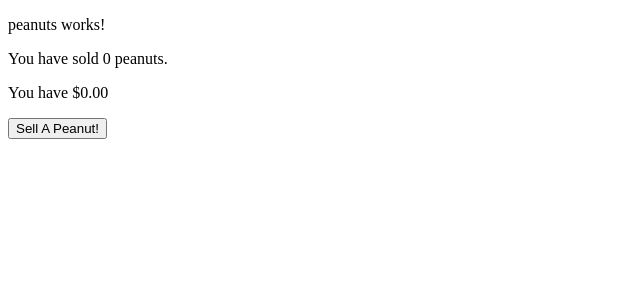
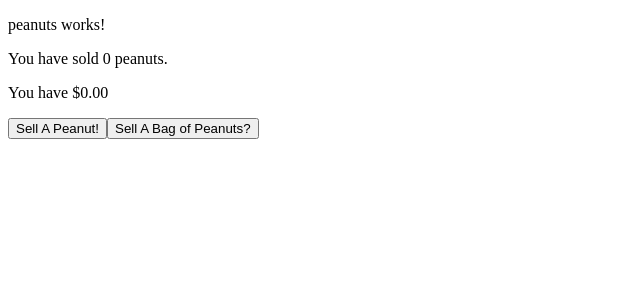
Before and after one commit to TwelveP/ngx-peanut-clicker, an Angular app: page /peanuts in a window 1280 px wide. Shown: the top 300 px of the page, without its empty margins (0-640 px from the left). Built offline with nearby package versions, Linux system fonts and the light colour scheme.

Commit message:
feat: add button to sell bag of peanuts

```diff
--- a/src/app/peanuts/peanuts.component.html
+++ b/src/app/peanuts/peanuts.component.html
@@ -5,3 +5,4 @@
 <p>You have {{ totalMoney$ | async | currency }}</p>
 
 <button (click)="sellPeanut()">Sell A Peanut!</button>
+<button (click)="sellBagOfPeanuts()">Sell A Bag of Peanuts?</button>
--- a/src/app/peanuts/peanuts.component.ts
+++ b/src/app/peanuts/peanuts.component.ts
@@ -1,6 +1,6 @@
 import { Component, OnInit } from '@angular/core';
 import { PeanutsService } from './peanuts.service';
-import { SinglePeanut } from 'src/domain/peanuts';
+import { BagOfPeanuts, SinglePeanut } from 'src/domain/peanuts';
 import { Observable } from 'rxjs';
 
 @Component({
@@ -25,4 +25,9 @@ export class PeanutsComponent implements OnInit {
     const single = new SinglePeanut();
     this.service.sellPeanut(single);
   }
+
+  sellBagOfPeanuts(): void {
+    const bag = new BagOfPeanuts();
+    this.service.sellPeanut(bag);
+  }
 }
```
